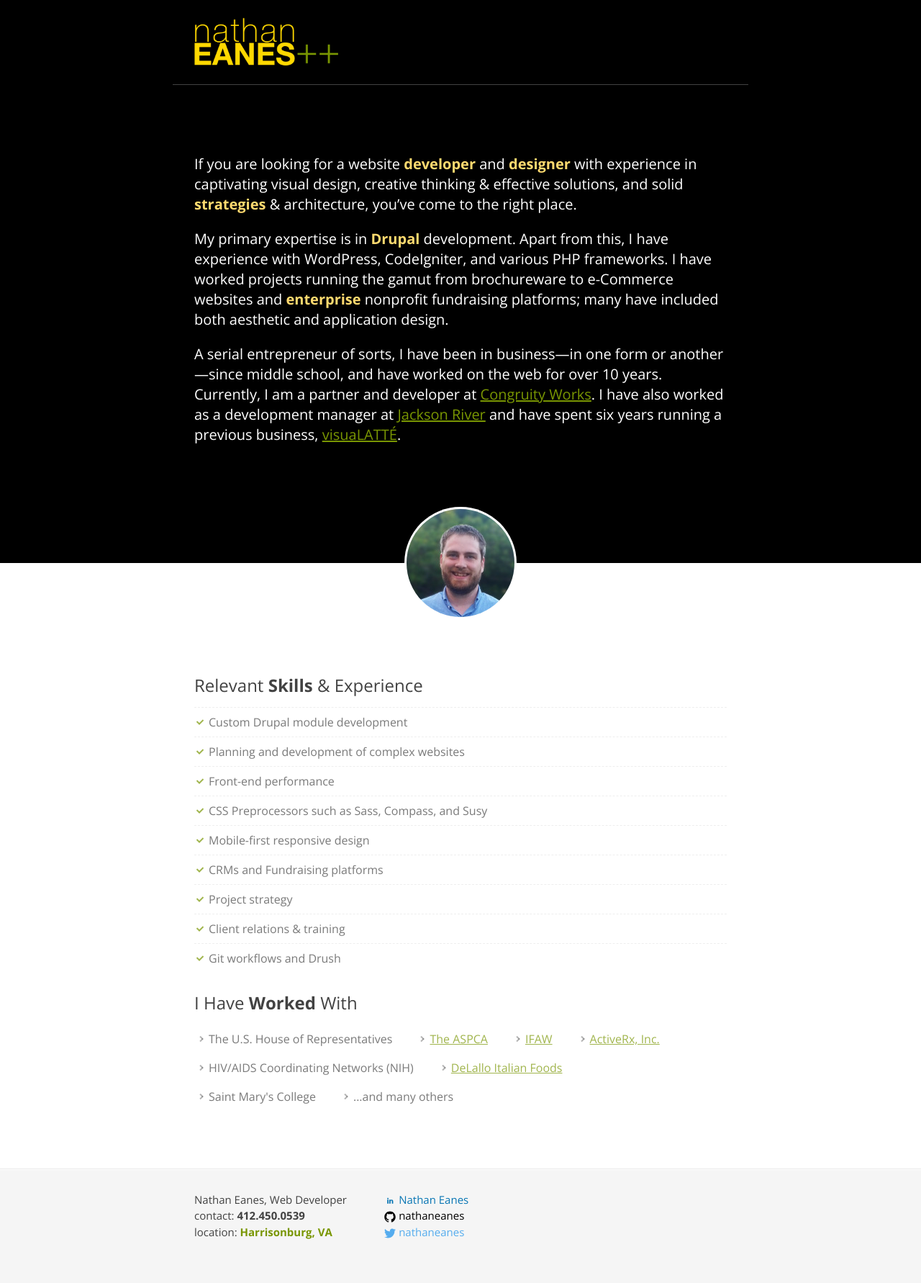
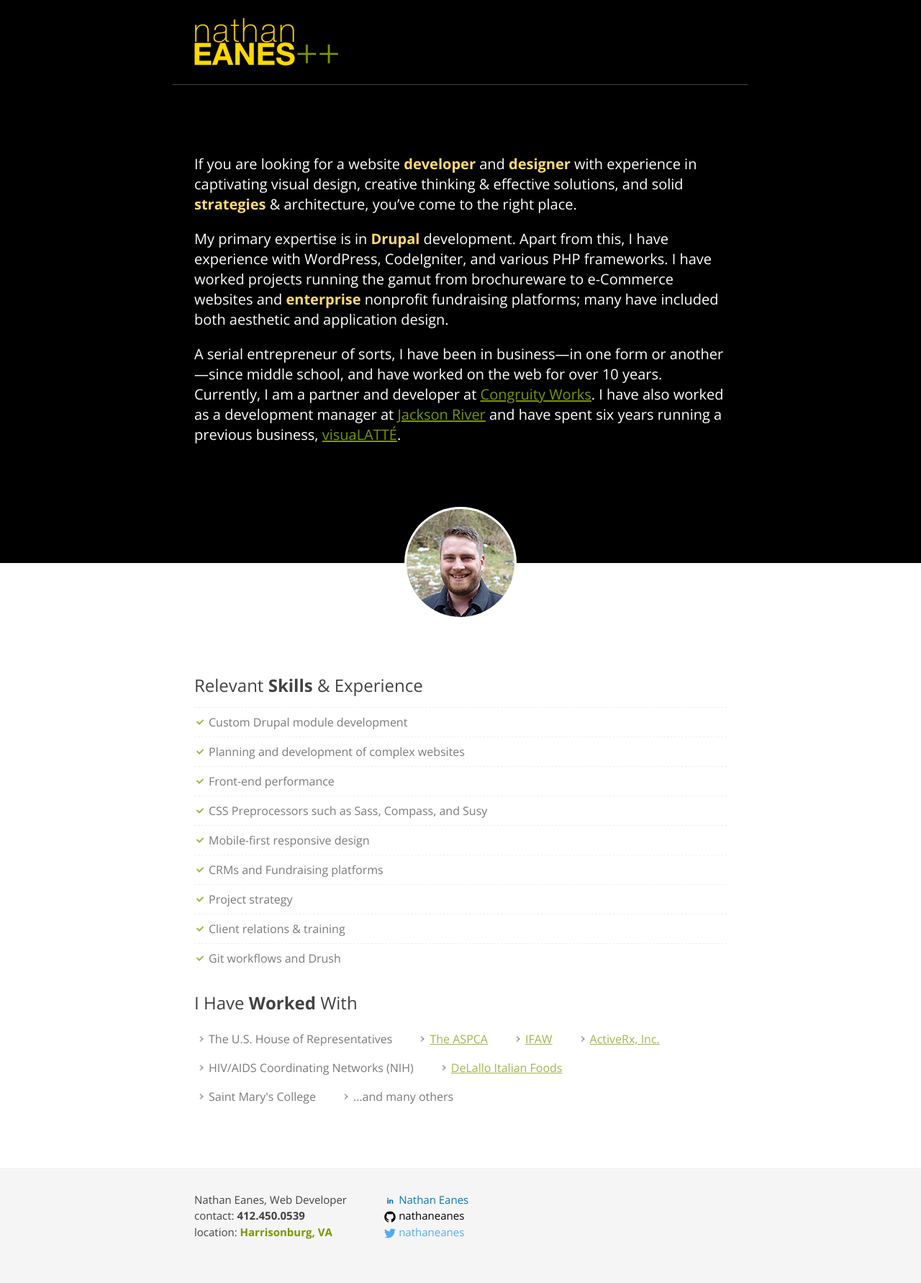
Before and after one commit to nathaneanes/nathaneanes.github.io, a Jekyll site: the page built from index.md, in a window 1280 px wide. Shown: the whole page at 72% size. Built offline with Jekyll 4.4.1, drawn with Linux system fonts in a browser that asks for light colours.

Commit message:
Changed profile picture

```diff
--- a/_includes/footer.html
+++ b/_includes/footer.html
@@ -1,5 +1,5 @@
 <div class="profile-image">
-  <a href="https://www.linkedin.com/profile/view?id={{ site.linkedin_id }}" target="_blank"><img class="img-center" src="images/nathan-eanes1.jpg" alt="Visit me on LinkedIn" title="Visit me on LinkedIn" /></a>
+  <a href="https://www.linkedin.com/profile/view?id={{ site.linkedin_id }}" target="_blank"><img class="img-center" src="images/nathan-eanes2.jpg" alt="Visit me on LinkedIn" title="Visit me on LinkedIn" /></a>
 </div>
 
 <div class="prefooter">
```
Also changed, not shown: images/nathan-eanes2.jpg (added).
